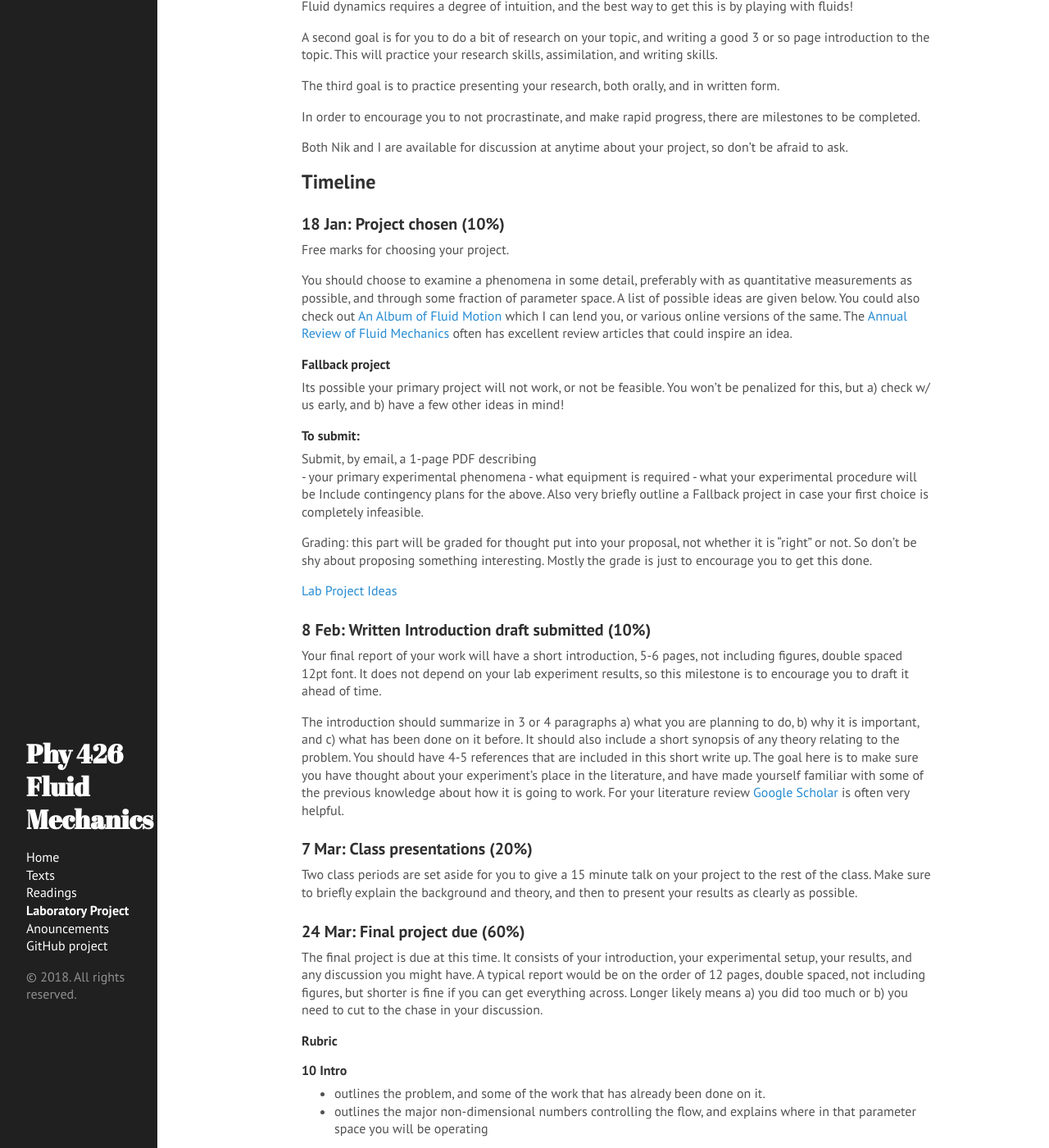
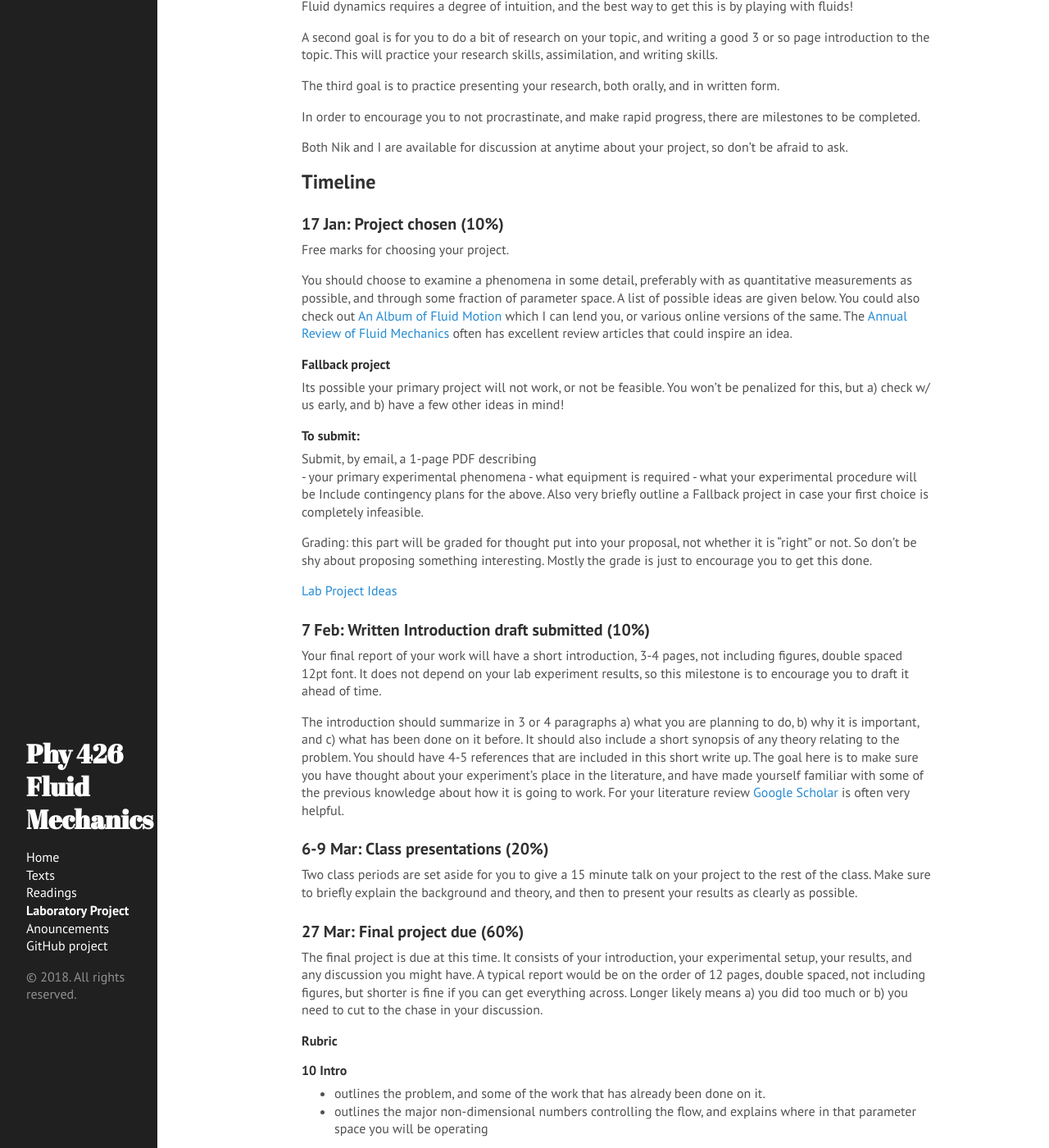
Before and after one commit to jklymak/Phy426, a Jekyll site: the page built from docs/LabProject/index.md, in a window 1280 px wide and 1400 px high, scrolled down 260 px. Shown: the whole window at 82% size. Built offline with Jekyll 4.4.1, drawn with Linux system fonts in a browser that asks for light colours.

Commit message:
Adjusted project dates

```diff
--- a/docs/LabProject/index.md
+++ b/docs/LabProject/index.md
@@ -30,7 +30,7 @@ project, so don't be afraid to ask.
 
 ## Timeline
 
-### 18 Jan: Project chosen (10%)
+### 17 Jan: Project chosen (10%)
 
 Free marks for choosing your project.
 
@@ -67,9 +67,9 @@ get this done.
 [Lab Project Ideas](LabProjIdeas/)
 
 
-### 8 Feb: Written Introduction draft submitted (10%)
+### 7 Feb: Written Introduction draft submitted (10%)
 
-Your final report of your work will have a short introduction, 5-6 pages,
+Your final report of your work will have a short introduction, 3-4 pages,
 not including figures, double spaced 12pt font. It does not depend on
 your lab experiment results, so this milestone is to encourage you to
 draft it ahead of time.
@@ -84,14 +84,14 @@ place in the literature, and have made yourself familiar with some of
 the previous knowledge about how it is going to work.  For your
 literature review [Google Scholar](http://scholar.google.com) is often very helpful.
 
-### 7 Mar: Class presentations (20%)
+### 6-9 Mar: Class presentations (20%)
 
 Two class periods are set aside for you to give a 15 minute talk on
 your project to the rest of the class.  Make sure to briefly explain
 the background and theory, and then to present your results as clearly
 as possible.
 
-### 24 Mar: Final project due (60%)
+### 27 Mar: Final project due (60%)
 
 The final project is due at this time. It consists of your
 introduction, your experimental setup, your results, and any
```
